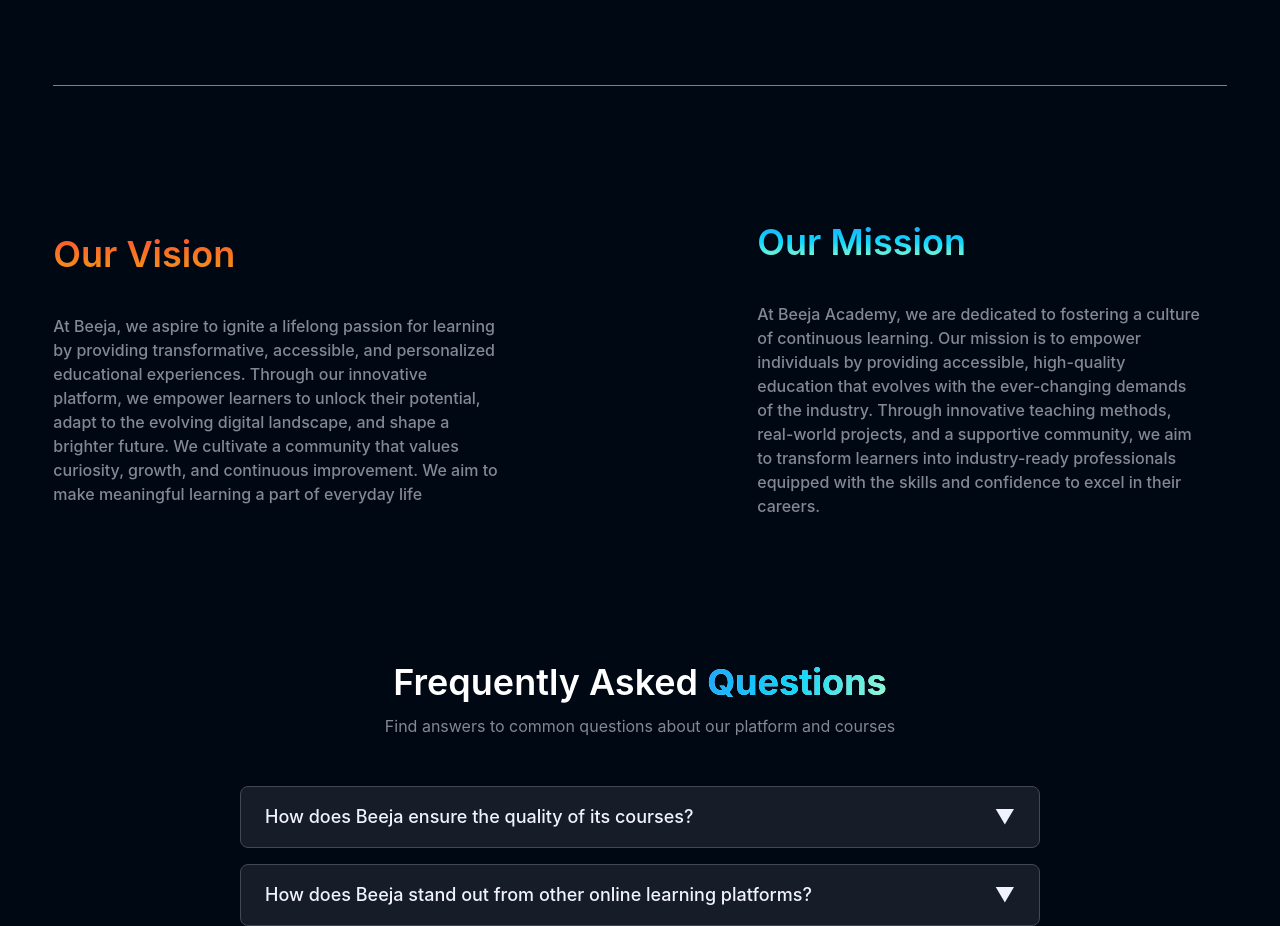
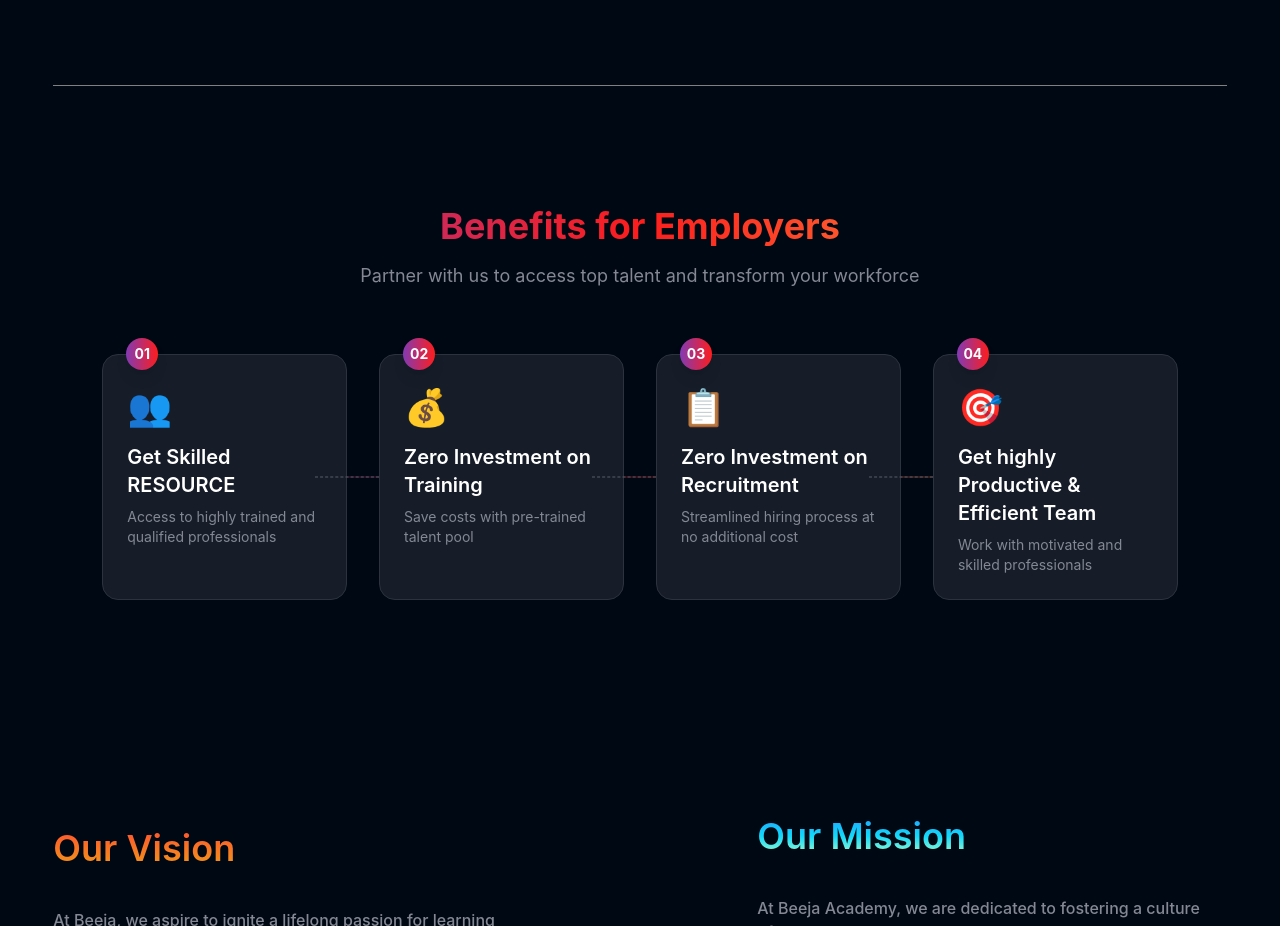
Before and after one commit to Harish222600/BeejaOfficial, a React (Vite) app in the folder frontend/: page /about in a window 1280 px wide. Shown: the part 2172-3098 px from the top of the page. Built offline with nearby package versions, Linux system fonts and the light colour scheme; no server answers; a web font is replaced by a local one.

Commit message:
about page  updated

```diff
--- /dev/null
+++ b/frontend/src/components/core/AboutPage/BenefitsForEmployers.jsx
@@ -0,0 +1,105 @@
+import React from 'react'
+import { motion } from 'framer-motion'
+
+const BenefitsForEmployers = () => {
+  const benefits = [
+    {
+      id: "01",
+      title: "Get Skilled RESOURCE",
+      description: "Access to highly trained and qualified professionals",
+      icon: "👥"
+    },
+    {
+      id: "02",
+      title: "Zero Investment on Training",
+      description: "Save costs with pre-trained talent pool",
+      icon: "💰"
+    },
+    {
+      id: "03",
+      title: "Zero Investment on Recruitment",
+      description: "Streamlined hiring process at no additional cost",
+      icon: "📋"
+    },
+    {
+      id: "04",
+      title: "Get highly Productive & Efficient Team",
+      description: "Work with motivated and skilled professionals",
+      icon: "🎯"
+    }
+  ]
+
+  return (
+    <div className='relative w-11/12 max-w-maxContent mx-auto py-20'>
+      {/* Gradient Background */}
+      <div className="absolute inset-0 bg-gradient-to-b from-richblack-900 to-richblack-900 opacity-90"></div>
+
+      {/* Content Container */}
+      <div className='relative z-10'>
+        {/* Section Title */}
+        <div className='text-center mb-16'>
+          <motion.h2
+            initial={{ opacity: 0, y: 20 }}
+            whileInView={{ opacity: 1, y: 0 }}
+            transition={{ duration: 0.6 }}
+            className='text-4xl font-bold bg-gradient-to-r from-[#833AB4] via-[#FD1D1D] to-[#FCB045] bg-clip-text text-transparent mb-4'
+          >
+            Benefits for Employers
+          </motion.h2>
+          <motion.p
+            initial={{ opacity: 0, y: 20 }}
+            whileInView={{ opacity: 1, y: 0 }}
+            transition={{ duration: 0.6, delay: 0.2 }}
+            className='text-richblack-300 text-lg max-w-2xl mx-auto'
+          >
+            Partner with us to access top talent and transform your workforce
+          </motion.p>
+        </div>
+
+        {/* Benefits Grid */}
+        <div className='grid grid-cols-1 md:grid-cols-2 lg:grid-cols-4 gap-8 relative'>
+          {/* Connecting Lines - Visible on larger screens */}
+          <div className='hidden lg:block absolute top-1/2 left-0 w-full h-0.5 bg-gradient-to-r from-[#833AB4] via-[#FD1D1D] to-[#FCB045] transform -translate-y-1/2 opacity-20'></div>
+
+          {/* Benefits Cards */}
+          {benefits.map((benefit, index) => (
+            <motion.div
+              key={benefit.id}
+              initial={{ opacity: 0, y: 20 }}
+              whileInView={{ opacity: 1, y: 0 }}
+              transition={{ duration: 0.5, delay: index * 0.2 }}
+              whileHover={{ y: -5, transition: { duration: 0.2 } }}
+              className='relative'
+            >
+              {/* Card Container */}
+              <div className='bg-richblack-800 rounded-2xl p-6 h-full border border-richblack-700 hover:border-[#833AB4] transition-all duration-300'>
+                {/* Number Badge */}
+                <div className='absolute -top-4 left-6 bg-gradient-to-r from-[#833AB4] to-[#FD1D1D] text-white rounded-full w-8 h-8 flex items-center justify-center text-sm font-bold shadow-lg'>
+                  {benefit.id}
+                </div>
+
+                {/* Icon */}
+                <div className='text-4xl mb-4 mt-2'>{benefit.icon}</div>
+
+                {/* Content */}
+                <h3 className='text-xl font-semibold text-white mb-2'>
+                  {benefit.title}
+                </h3>
+                <p className='text-richblack-300 text-sm'>
+                  {benefit.description}
+                </p>
+              </div>
+
+              {/* Connecting Line for larger screens */}
+              {index < benefits.length - 1 && (
+                <div className='hidden lg:block absolute top-1/2 right-[-2rem] w-16 border-t border-dashed border-richblack-500 transform -translate-y-1/2'></div>
+              )}
+            </motion.div>
+          ))}
+        </div>
+      </div>
+    </div>
+  )
+}
+
+export default BenefitsForEmployers
--- a/frontend/src/pages/About.jsx
+++ b/frontend/src/pages/About.jsx
@@ -18,9 +18,7 @@
 import { fadeIn } from "../components/common/motionFrameVarients"
 import TeamCard from "./Card/components/TeamCard"
 import FAQSection from "../components/core/AboutPage/FAQSection"
-
-
-
+import BenefitsForEmployers from "../components/core/AboutPage/BenefitsForEmployers"
 
 const About = () => {
   return (
@@ -133,9 +131,17 @@
 
             </motion.div>
             <div style={{ height: '.5px', backgroundColor: 'gray', width: '100%' }} />
+          </div>
 
-
-          </div>
+          {/* Benefits for Employers Section */}
+          <motion.div
+            variants={fadeIn('up', 0.1)}
+            initial='hidden'
+            whileInView={'show'}
+            viewport={{ once: false, amount: 0.1 }}
+          >
+            <BenefitsForEmployers />
+          </motion.div>
 
           <div className="flex flex-col items-center lg:gap-10 lg:flex-row justify-between">
             <div className="my-24 flex lg:w-[40%] flex-col gap-10">
```
